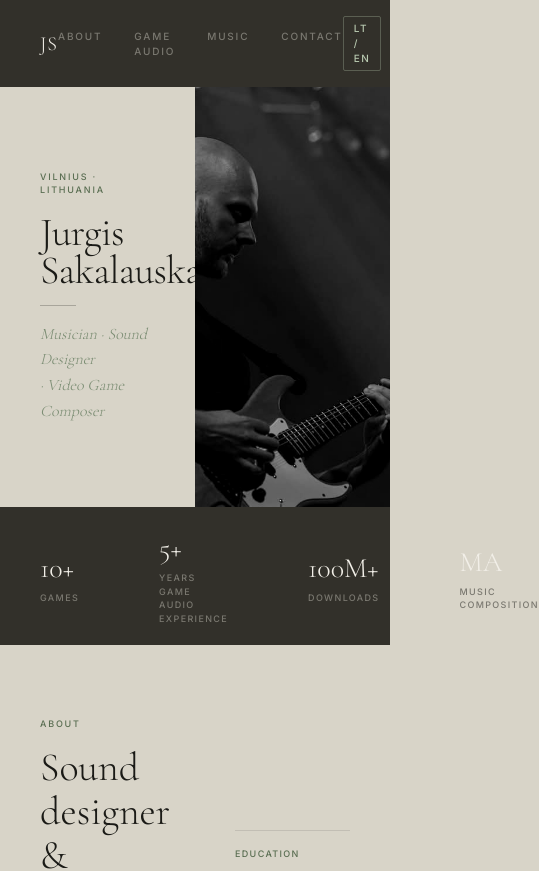
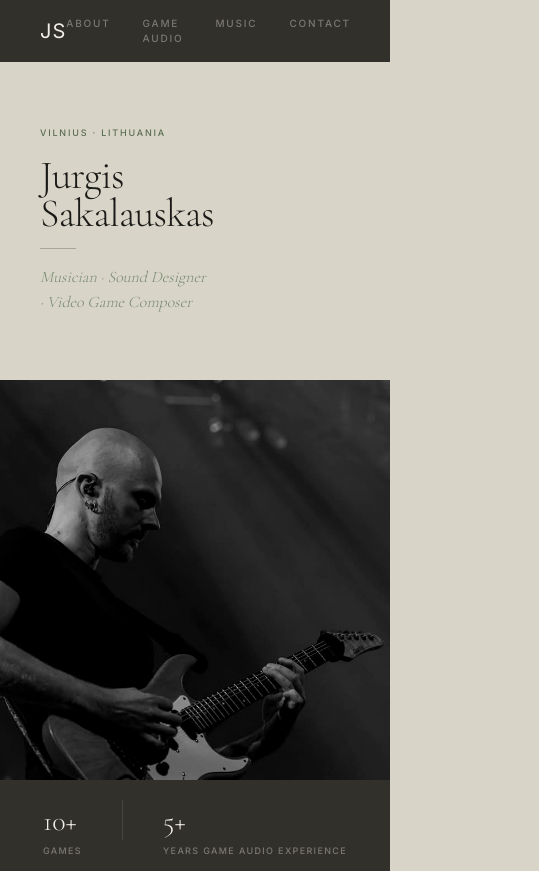
Before and after one commit to Jurgutis666/js-website, a Next.js app: page / in a window 390 px wide. Shown: the top 871 px of the page, 539 px wide, since content can reach past the window. Built offline with nearby package versions, Linux system fonts and the light colour scheme.

Commit message:
feat: add responsive layout and fix navigation links

```diff
--- a/app/components/About.tsx
+++ b/app/components/About.tsx
@@ -1,7 +1,8 @@
 export default function About() {
   return (
     <section
-      className="grid grid-cols-2"
+      id="about"
+      className="grid grid-cols-1 md:grid-cols-2"
       style={{ background: "var(--color-sand)" }}
     >
       <div className="px-10 py-16">
--- a/app/components/Contact.tsx
+++ b/app/components/Contact.tsx
@@ -4,6 +4,7 @@ export default function Contact() {
   return (
     <>
       <section
+        id="contact"
         style={{
           background: "var(--color-dark)",
           padding: "20px 40px",
@@ -35,7 +36,9 @@ export default function Contact() {
               }}
             >
               <span>{contact.label}: </span>
-              <a href={contact.value}>{contact.value}</a>
+              <a target="_blank" rel="noopener noreferrer" href={contact.value}>
+                {contact.value}
+              </a>
             </div>
           ))}
         </div>
--- a/app/components/Hero.tsx
+++ b/app/components/Hero.tsx
@@ -3,7 +3,10 @@ import Image from "next/image";
 export default function Hero() {
   return (
     <>
-      <section className="grid grid-cols-2" style={{ minHeight: "420px" }}>
+      <section
+        className="grid grid-cols-1 md:grid-cols-2"
+        style={{ minHeight: "420px" }}
+      >
         <div className="flex flex-col justify-center gap-4 px-10 py-16">
           <span
             style={{
@@ -53,6 +56,7 @@ export default function Hero() {
           </p>
         </div>
         <div
+          className="min-h-[400px] "
           style={{
             background: "var(--color-sand-dark)",
             position: "relative",
@@ -72,7 +76,7 @@ export default function Hero() {
         </div>
       </section>
       <div
-        className="flex gap-10 items-center px-10 py-5"
+        className="flex flex-wrap gap-10 px-10 py-5 justify-center"
         style={{ background: "var(--color-dark)" }}
       >
         {[
--- a/app/components/Music.tsx
+++ b/app/components/Music.tsx
@@ -6,6 +6,7 @@ export default function Music() {
   return (
     <>
       <section
+        id="music"
         style={{ background: "var(--color-sand)", padding: "80px 40px" }}
       >
         <span
@@ -31,7 +32,7 @@ export default function Music() {
         >
           Live & Discography
         </h2>
-        <div className="grid grid-cols-2 gap-10">
+        <div className="grid grid-cols-1 md:grid-cols-2 gap-10">
           <div>
             <h3
               style={{
--- a/app/components/Navbar.tsx
+++ b/app/components/Navbar.tsx
@@ -1,51 +1,25 @@
 export default function Navbar() {
   return (
-    <nav
-      style={{ background: "var(--color-dark)" }}
-      className="px-10 py-4 flex items-center justify-between"
-    >
-      <span
-        style={{
-          fontFamily: "var(--font-cormorant)",
-          color: "#F2EFE8",
-          fontSize: "20px",
-          fontWeight: 300,
-          letterSpacing: "0.05em",
-        }}
-      >
+    <nav className="px-10 py-4 bg-[var(--color-dark)] flex items-center justify-between">
+      <span className="font-[var(--font-cormorant)] text-[#F2EFE8] text-xl tracking-[0.05em]">
         JS
       </span>
-      <div className="flex gap-8">
-        {["About", "Game Audio", "Music", "Contact"].map((link) => (
-          <span
-            key={link}
-            style={{
-              fontSize: "10px",
-              fontWeight: 500,
-              letterSpacing: "0.18em",
-              textTransform: "uppercase",
-              color: "var(--color-text-muted)",
-              cursor: "pointer",
-            }}
+      <div className="flex gap-8 mx-auto">
+        {[
+          { label: "About", href: "#about" },
+          { label: "Game Audio", href: "#game-audio" },
+          { label: "Music", href: "#music" },
+          { label: "Contact", href: "#contact" },
+        ].map((link) => (
+          <a
+            key={link.label}
+            href={link.href}
+            className="text-[10px] font-medium tracking-[0.18em] uppercase text-[var(--color-text-muted)] cursor-pointer "
           >
-            {link}
-          </span>
+            {link.label}
+          </a>
         ))}
       </div>
-      <span
-        style={{
-          fontSize: "10px",
-          fontWeight: 500,
-          letterSpacing: "0.15em",
-          textTransform: "uppercase",
-          color: "var(--color-green-muted)",
-          border: "1px solid rgba(184,201,176,0.3)",
-          padding: "4px 10px",
-          borderRadius: "2px",
-        }}
-      >
-        LT / EN
-      </span>
     </nav>
   );
 }
--- a/app/components/Work.tsx
+++ b/app/components/Work.tsx
@@ -5,6 +5,7 @@ export default function Work() {
   return (
     <>
       <section
+        id="game-audio"
         style={{ background: "var(--color-dark)", padding: "80px 40px" }}
       >
         <span
@@ -31,7 +32,7 @@ export default function Work() {
           Selected works
         </h2>
         <ul
-          className="grid grid-cols-2 gap-px"
+          className="grid grid-cols-1 md:grid-cols-2 gap-px"
           style={{ background: "rgba(255,255,255,0.08)" }}
         >
           {games.map((game) => (
--- a/data/data.ts
+++ b/data/data.ts
@@ -95,9 +95,9 @@ export const videos: Video[] = [
 ];
 
 export const contacts: Contact[] = [
-  { label: "email", value: "email@email.com" },
+  { label: "email", value: "mailto:email@email.com" },
   { label: "Behance", value: "https://www.behance.net/jsfx" },
-  { label: "Phone number", value: "+3701234567" },
+  { label: "Phone number", value: "tel:+3701234567" },
 ];
 
 export const games: Game[] = [
```
